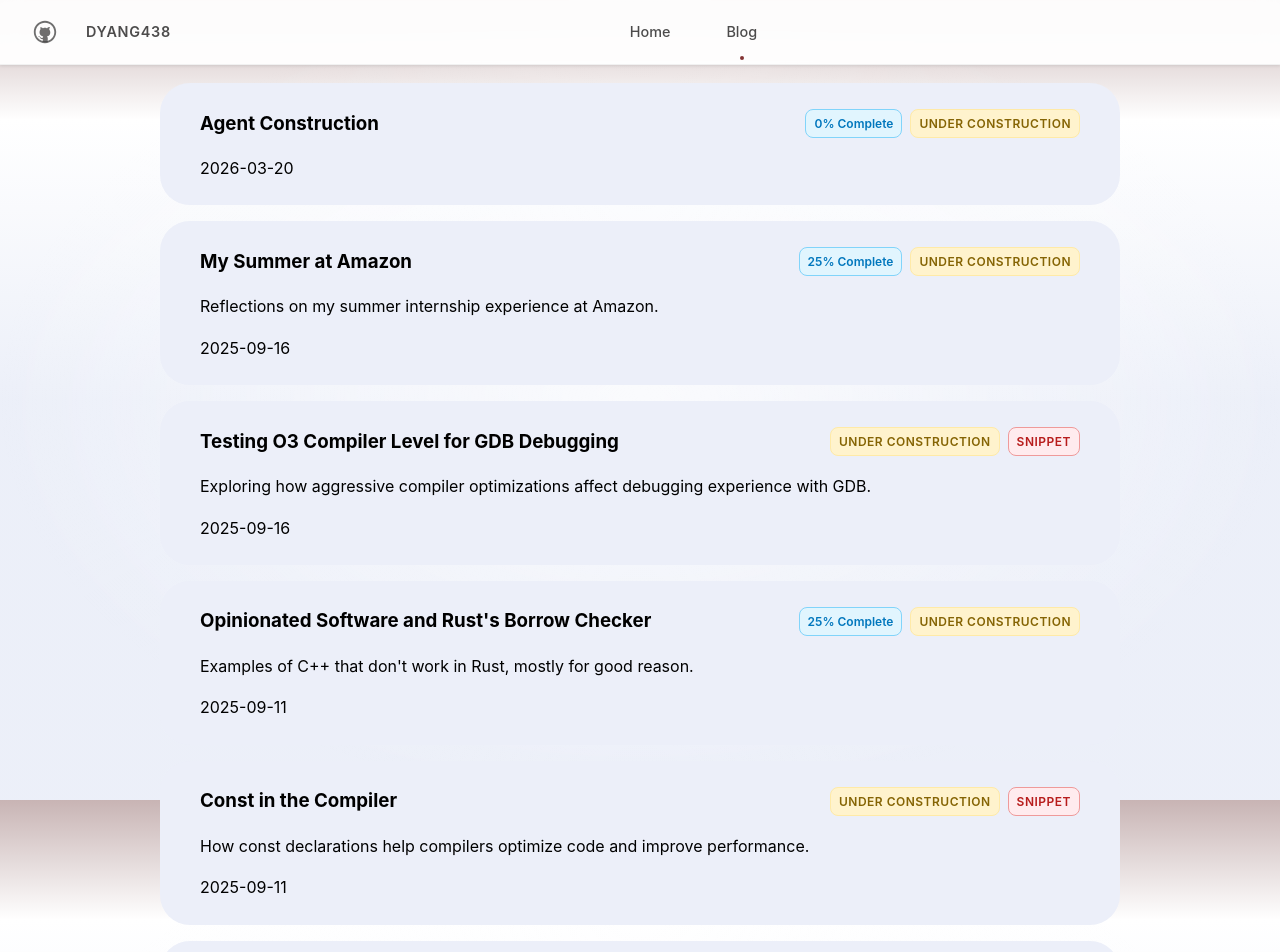
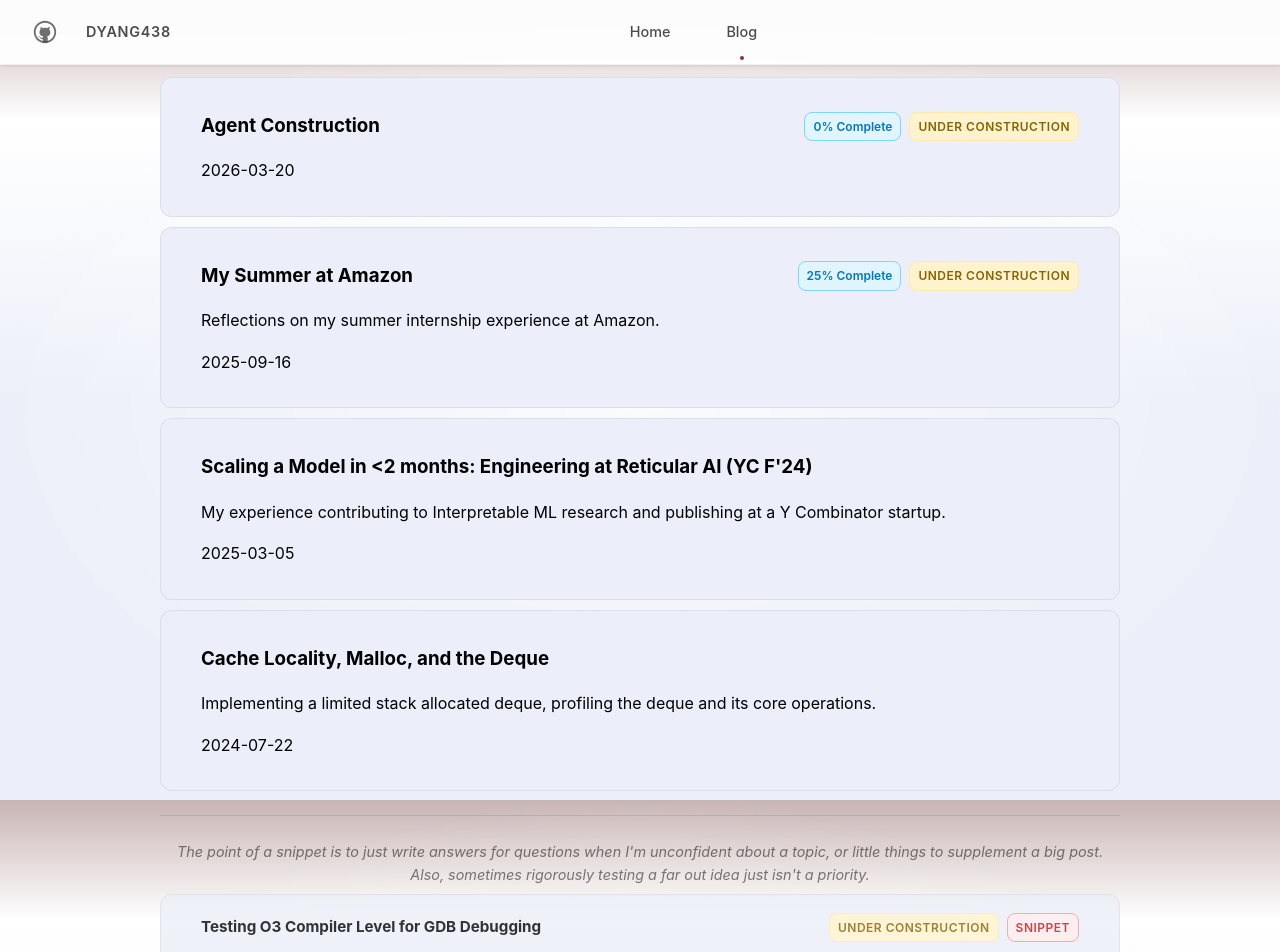
Before and after one commit to dyang438/blog_website, a SvelteKit app: page /blog in a window 1280 px wide. Shown: the top 952 px of the page. Built offline with nearby package versions, Linux system fonts and the light colour scheme.

Commit message:
Flesh out const compiler snippet, restructure blog

```diff
--- a/src/routes/ArticleItem.svelte
+++ b/src/routes/ArticleItem.svelte
@@ -9,7 +9,7 @@
     export let snippet = false;
 </script>
 
-<div class="article">
+<div class="article" class:snippet-article={snippet}>
     <nav class="inside_box">
         <a {href} class="inside_text">
             <div id="top">
@@ -77,22 +77,33 @@
     }
 
     .article {
-        border-radius: 30px; /* Adjusted border-radius to be consistent */
-        border: black;
+        border-radius: 12px;
+        border: 1px solid rgba(0, 0, 0, 0.07);
         display: flex;
         color: black;
         justify-content: center;
         align-items: center;
         flex-direction: column;
-        padding: 2.5em;
-        padding-bottom: 1em;
-        padding-top: 1em;
-        margin: 1em;
+        padding: 1.5em 2.5em;
+        margin: 0.6em 1em;
         background-color: var(--color-bg-2);
+        transition: box-shadow 0.2s ease, border-color 0.2s ease;
     }
 
     .article:hover {
         background-color: var(--color-bg-1);
+        border-color: rgba(0, 0, 0, 0.15);
+        box-shadow: 0 2px 8px rgba(0, 0, 0, 0.06);
+    }
+
+    .snippet-article {
+        padding: 0.75em 2.5em;
+        margin: 0.3em 1em;
+        opacity: 0.8;
+    }
+
+    .snippet-article h3 {
+        font-size: 0.95rem;
     }
 
     .status-indicators {
--- a/src/routes/blog/+page.svelte
+++ b/src/routes/blog/+page.svelte
@@ -29,31 +29,30 @@
         snippet: true,
         hidden: false
     },
-    {
-        title: "Opinionated Software and Rust's Borrow Checker",
-        description: "Examples of C++ that don't work in Rust, mostly for good reason.",
-        time: "2025-09-11",
-        href: "/blog/rust_borrow_checker",
-        underConstruction: true,
-        completionPercentage: 25,
-        hidden: false
-    },
+    // {
+    //     title: "Opinionated Software and Rust's Borrow Checker",
+    //     description: "Examples of C++ that don't work in Rust, mostly for good reason.",
+    //     time: "2025-09-11",
+    //     href: "/blog/rust_borrow_checker",
+    //     underConstruction: true,
+    //     completionPercentage: 25,
+    //     hidden: false
+    // },
     {
         title: "Const in the Compiler",
         description: "How const declarations help compilers optimize code and improve performance.",
         time: "2025-09-11",
         href: "/snippets/const_compiler",
-        underConstruction: true,
         snippet: true,
         hidden: false
     },
     {
         title: "Scaling a Model in <2 months: Engineering at Reticular AI (YC F'24)",
         description: "My experience contributing to Interpretable ML research and publishing at a Y Combinator startup.",
-        time: "2025-03-20",
+        time: "2025-03-05",
         href: "/blog/reticular_ai_winter",
-        underConstruction: true,
-        completionPercentage: 90,
+        underConstruction: false,
+        completionPercentage: 100,
         hidden: false
     },
     // {
@@ -93,8 +92,30 @@
 <div>
 <br><br>
 
-{#each articles as article}
+{#each articles.filter(a => !a.snippet) as article}
+    <ArticleItem title={article.title} description={article.description} time={article.time} href={article.href} underConstruction={article.underConstruction} completionPercentage={article.completionPercentage} hidden={article.hidden} snippet={article.snippet} />
+{/each}
+<div class="snippet-divider">
+    <p>The point of a snippet is to just write answers for questions when I'm unconfident about a topic, or little things to supplement a big post. Also, sometimes rigorously testing a far out idea just isn't a priority.</p>
+</div>
+{#each articles.filter(a => a.snippet) as article}
     <ArticleItem title={article.title} description={article.description} time={article.time} href={article.href} underConstruction={article.underConstruction} completionPercentage={article.completionPercentage} hidden={article.hidden} snippet={article.snippet} />
 {/each}
 
 </div>
+
+<style>
+    .snippet-divider {
+        border-top: 1px solid rgba(0, 0, 0, 0.1);
+        margin: 1.5rem 1rem 0.5rem 1rem;
+        padding-top: 1.5rem;
+        text-align: center;
+        color: rgba(0, 0, 0, 0.5);
+        font-size: 0.9rem;
+        font-style: italic;
+    }
+
+    .snippet-divider p {
+        margin: 0;
+    }
+</style>
--- a/src/routes/blog/agent_construction/+page.svelte
+++ b/src/routes/blog/agent_construction/+page.svelte
@@ -14,11 +14,6 @@
 
 	<div class="title-section">
 		<h1 class="title">Agent Construction</h1>
-		{#if completionPercentage < 100}
-			<div class="completion-indicator">
-				<div class="completion-percentage">{completionPercentage}% Complete</div>
-			</div>
-		{/if}
 	</div>
 
 	<div>
--- a/src/routes/blog/amazon_summer/+page.svelte
+++ b/src/routes/blog/amazon_summer/+page.svelte
@@ -3,7 +3,7 @@
 	import '../../../lib/styles/blog.css';
 	import HiddenPost from '../../HiddenPost.svelte';
 
-	const isHidden = true;
+	const isHidden = false;
 	const completionPercentage = 25;
 </script>
 
--- a/src/routes/snippets/compiler_opt/+page.svelte
+++ b/src/routes/snippets/compiler_opt/+page.svelte
@@ -46,7 +46,7 @@
 
     <h2>Context:</h2>
 
-    In my deque post, linked here: LINK the test bench depended on the size
+    In my deque post, linked <a href="/blog/deque">here</a>, the test bench depended on the size
     between pointers in the deque. This makes a difference when referencing
     different values within a struct, so it might have actually caused issues.
     <br /><br />
```
Also changed, not shown: src/routes/blog/reticular_ai_winter/+page.svelte (+22 -19 lines), src/routes/snippets/const_compiler/+page.svelte (+104 -31 lines).
